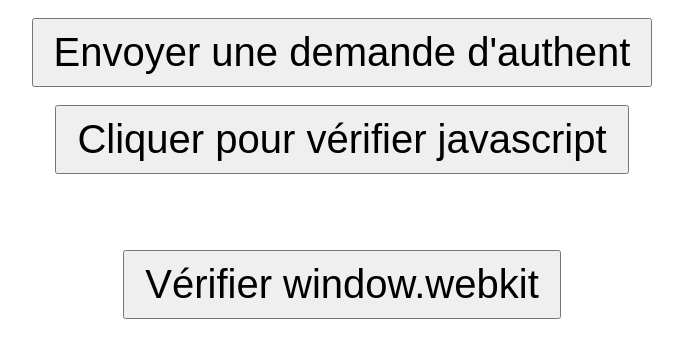
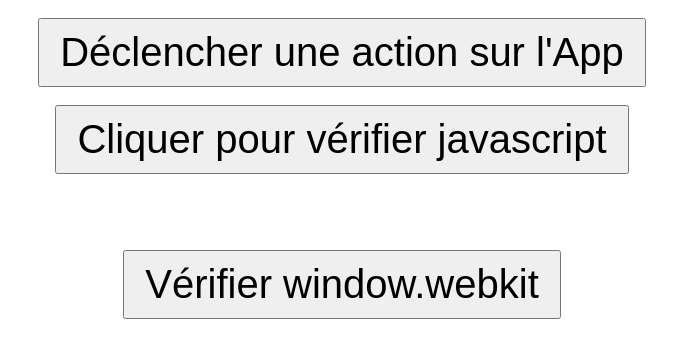
Before and after one commit to aurdav/aurdav.github.io, a plain HTML site: page index.html in a window 1280 px wide. Shown: the part 90-448 px from the top of the page, without its empty margins (298-981 px from the left). Drawn offline with Linux system fonts and the light colour scheme.

Commit message:
index.html

```diff
--- a/index.html
+++ b/index.html
@@ -24,7 +24,7 @@
 <body>
 
     <h1>Site web</h1>
-    <button onclick="envoyerMessage()">Envoyer une demande d'authent</button><br><br>
+    <button onclick="envoyerMessage()">Déclencher une action sur l'App</button><br><br>
 
   <button id="monBouton">Cliquer pour vérifier javascript</button>
   <p id="message"></p><br><br>
```
